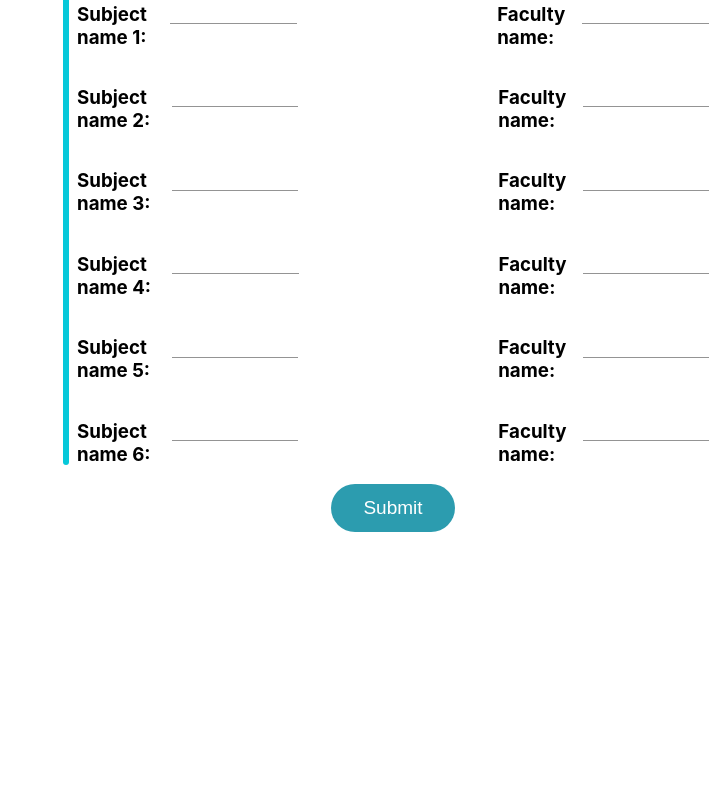
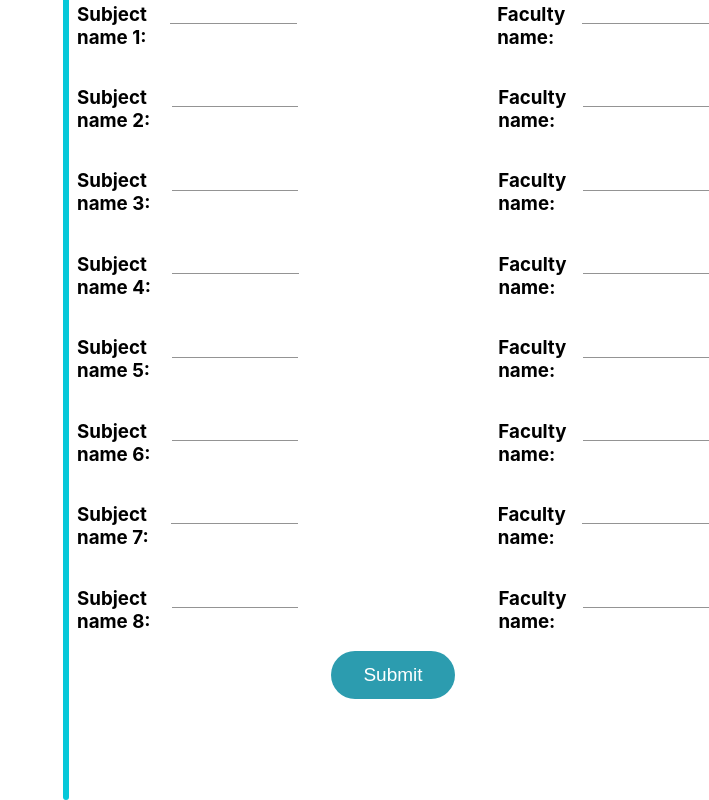
Before and after one commit to JishnuVijayan/timetable-management-system, a React (Create React App) app in the folder frontend/: page /admin in a window 1280 px wide. Shown: the part 1030-1830 px from the top of the page, without its empty margins (571-1280 px from the left). Before the commit the page ends 1562 px from the top, so only its background shows below. Built offline with nearby package versions, Linux system fonts and the light colour scheme.

Commit message:
Number of subjects is incremented to 8.

```diff
--- a/frontend/src/components/AdminpageAdmin.js
+++ b/frontend/src/components/AdminpageAdmin.js
@@ -87,10 +87,11 @@ export default function AdminpageAdmin() {
     }
   };
   const [subjectNames, setSubjectNames] = useState(
-    Array.from({ length: 6 }, () => "")
+    Array.from({ length: 8 }, () => "")
   );
+
   const [facultyNames, setFacultyNames] = useState(
-    Array.from({ length: 6 }, () => "")
+    Array.from({ length: 8 }, () => "")
   );
 
   const handleSubjectNameChange = (index, value) => {
@@ -132,7 +133,7 @@ export default function AdminpageAdmin() {
         headers: { "Content-Type": "application/json" },
       });
 
-      const subAndFacultyData = Array.from({ length: 6 }, (_, subIndex) => {
+      const subAndFacultyData = Array.from({ length: 8 }, (_, subIndex) => {
         const id = subIndex + 1; // Unique ID for each subject/faculty
         return {
           id,
@@ -230,7 +231,7 @@ export default function AdminpageAdmin() {
         ))}
       </div>
       <h3>Subject name and Faculty name: </h3>
-      {Array.from({ length: 6 }, (_, subIndex) => (
+      {Array.from({ length: 8 }, (_, subIndex) => (
         <div
           style={{
             display: "flex",
@@ -238,11 +239,12 @@ export default function AdminpageAdmin() {
             columnGap: 200,
             justifyContent: "space-evenly",
           }}
+          key={subIndex}
         >
           <div style={{ display: "flex", flexDirection: "row", columnGap: 10 }}>
             <h3>Subject name {subIndex + 1}: </h3>
             <TextField
-              id="standard-basic"
+              id={`subjectName${subIndex + 1}`}
               variant="standard"
               style={{ paddingTop: 8 }}
               value={subjectNames[subIndex]}
@@ -254,7 +256,7 @@ export default function AdminpageAdmin() {
           <div style={{ display: "flex", flexDirection: "row", columnGap: 10 }}>
             <h3>Faculty name: </h3>
             <TextField
-              id="standard-basic"
+              id={`facultyName${subIndex + 1}`}
               variant="standard"
               style={{ paddingTop: 8 }}
               value={facultyNames[subIndex]}
--- a/frontend/src/pages/Admin.js
+++ b/frontend/src/pages/Admin.js
@@ -23,7 +23,7 @@ export default function Admin() {
         </h2>
       </div>
       <Grid container spacing={2}>
-        <Grid item xs={6}>
+        <Grid item xs={6} style={{ paddingLeft: 25 }}>
           <UserpageUser />
         </Grid>
         <div className="Line2"></div>
--- a/frontend/src/styles/Admin.css
+++ b/frontend/src/styles/Admin.css
@@ -1,6 +1,6 @@
 .Line2 {
     border-left: 6px solid #06c8d9;
-    height: 1365px;
+    height: 1700px;
     position: absolute;
     right: 50%;
     top: 130px;
```
